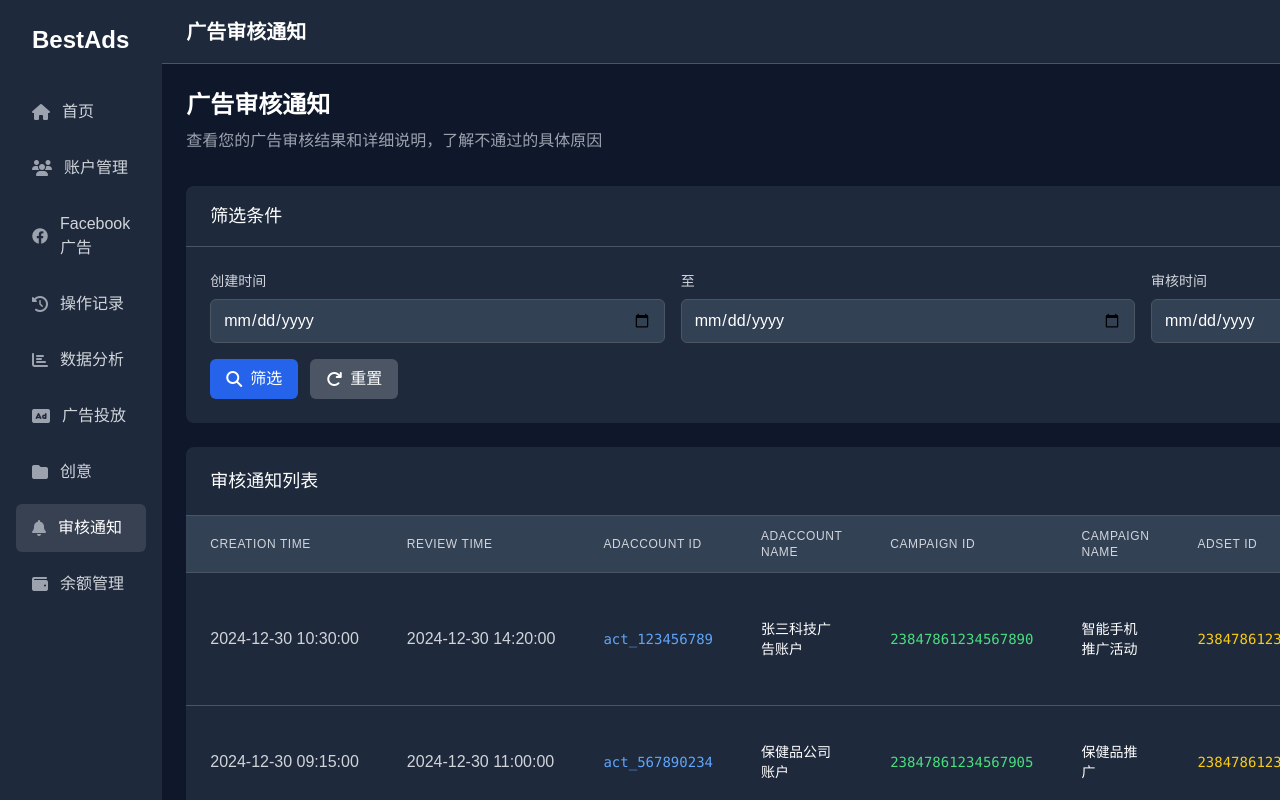
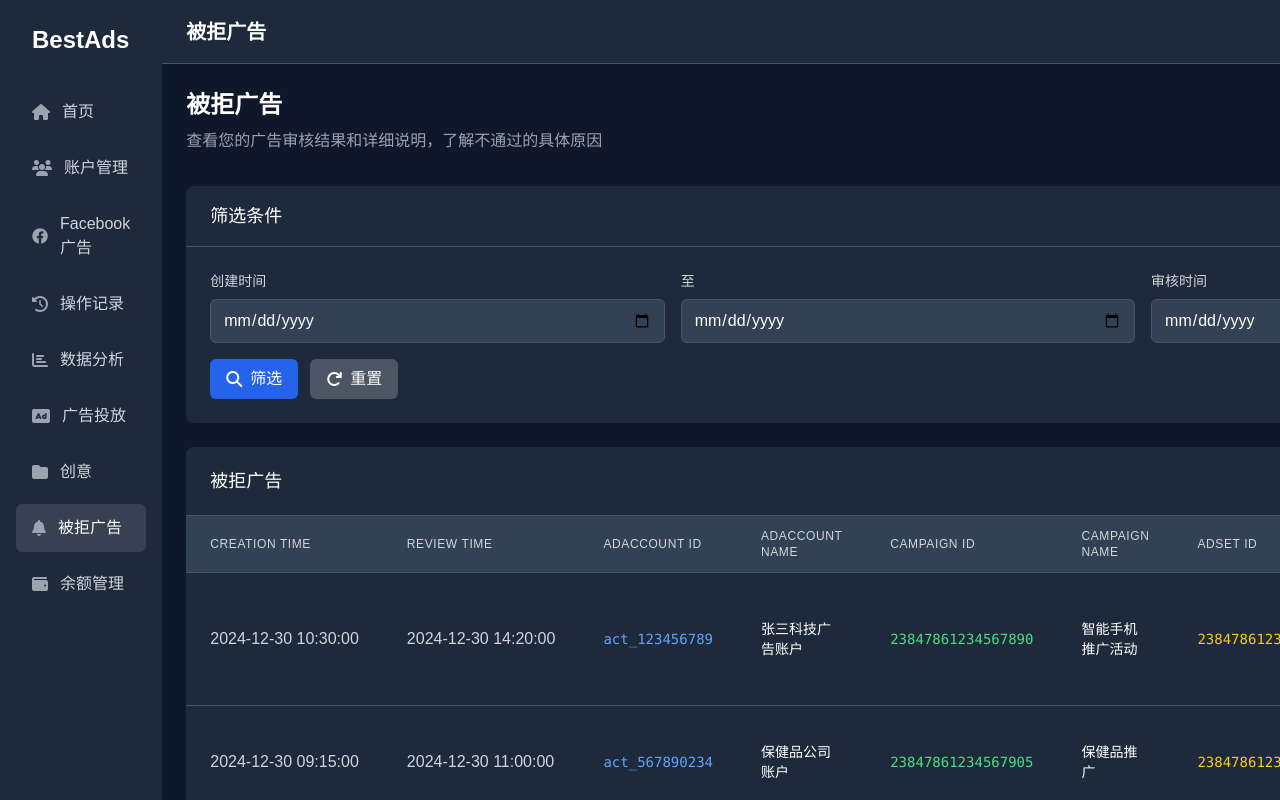
Before and after one commit to TK0918/BestAds, a plain HTML site: page bestads-client-styled/ad-review-notifications.html in a window 1280 px wide. Shown: the top 800 px of the page. Drawn offline with nearby package versions, Linux system fonts and the light colour scheme.

Commit message:
更新客户端审核通知页面标题：从'广告审核通知'改为'被拒广告'
- 更新页面标题、导航栏文本和表头文本
- 使页面标题更直观明确，突出被拒绝的广告内容
- 提升用户体验，让客户快速理解页面功能

```diff
--- a/bestads-client-styled/ad-review-notifications.html
+++ b/bestads-client-styled/ad-review-notifications.html
@@ -3,7 +3,7 @@
 <head>
   <meta charset="UTF-8">
   <meta name="viewport" content="width=device-width, initial-scale=1.0">
-  <title>广告审核通知 - BestAds</title>
+  <title>被拒广告 - BestAds</title>
   <script src="https://cdn.tailwindcss.com"></script>
   <link href="https://cdnjs.cloudflare.com/ajax/libs/font-awesome/6.4.0/css/all.min.css" rel="stylesheet">
   <style>
@@ -127,7 +127,7 @@
           <li>
             <a href="#" class="flex items-center px-4 py-3 text-white bg-gray-700 rounded-md">
               <i class="fas fa-bell mr-3 text-gray-400"></i>
-              <span>审核通知</span>
+              <span>被拒广告</span>
             </a>
           </li>
           <li>
@@ -145,7 +145,7 @@
       <!-- Top Header -->
       <header class="h-16 bg-slate-800 border-b border-gray-600 flex items-center justify-between px-6">
         <div class="flex items-center space-x-4">
-          <h2 class="text-xl font-semibold text-white">广告审核通知</h2>
+          <h2 class="text-xl font-semibold text-white">被拒广告</h2>
         </div>
 
         <div class="flex items-center space-x-4">
@@ -206,7 +206,7 @@
         <div class="mb-8">
           <div class="flex items-center justify-between">
             <div>
-              <h2 class="text-2xl font-bold text-white mb-2">广告审核通知</h2>
+              <h2 class="text-2xl font-bold text-white mb-2">被拒广告</h2>
               <p class="text-gray-400">查看您的广告审核结果和详细说明，了解不通过的具体原因</p>
             </div>
             <!-- 统计信息 -->
@@ -262,7 +262,7 @@
         <!-- Notifications Table -->
         <div class="bg-slate-800 rounded-lg overflow-hidden">
           <div class="px-6 py-4 border-b border-gray-600 flex justify-between items-center">
-            <h3 class="text-lg font-medium text-white">审核通知列表</h3>
+            <h3 class="text-lg font-medium text-white">被拒广告</h3>
             <button onclick="refreshData()" class="bg-blue-600 hover:bg-blue-700 text-white px-4 py-2 rounded-lg text-sm font-medium transition-colors duration-200 flex items-center space-x-2">
               <i class="fas fa-sync"></i>
               <span>刷新</span>
```
